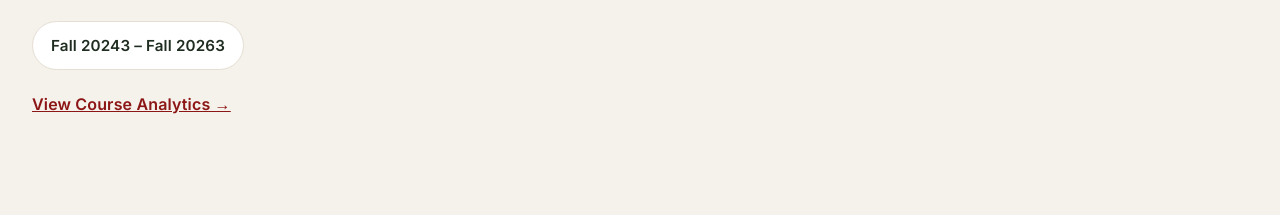
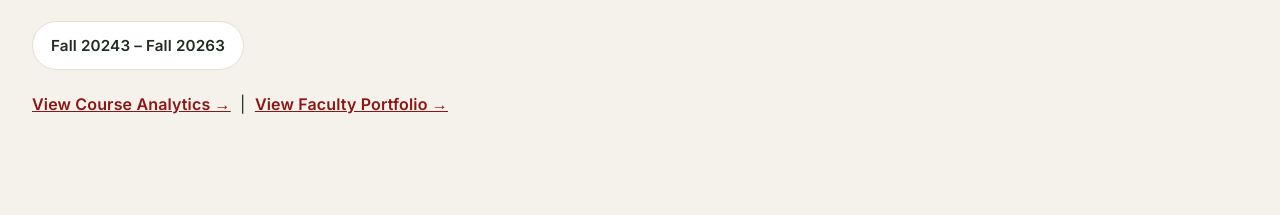
Before and after one commit to jenellisjuncaj/academicprogramdashboard, a plain HTML site: page index.html in a window 1280 px wide. Shown: the part 389-604 px from the top of the page. Drawn offline with nearby package versions, Linux system fonts and the light colour scheme.

Commit message:
Update index.html

```diff
--- a/index.html
+++ b/index.html
@@ -18,7 +18,7 @@
 <h1>Academic Portfolio Dashboard</h1>
 <p class="hero-subtitle">Enrollment, Curriculum, Faculty Workload, Student Credit Hours, and Strategic Planning</p>
 <div class="hero-tag">Fall 20243 – Fall 20263</div>
-<p style="margin-top: 20px;"><a href="courses.html" style="color: var(--usc-red); font-weight: 600;">View Course Analytics &rarr;</a></p>
+<p style="margin-top: 20px;"><a href="courses.html" style="color: var(--usc-red); font-weight: 600;">View Course Analytics &rarr;</a> &nbsp;|&nbsp; <a href="faculty-portfolio.html" style="color: var(--usc-red); font-weight: 600;">View Faculty Portfolio &rarr;</a></p>
 </div>
 </header>
 <main>
```
